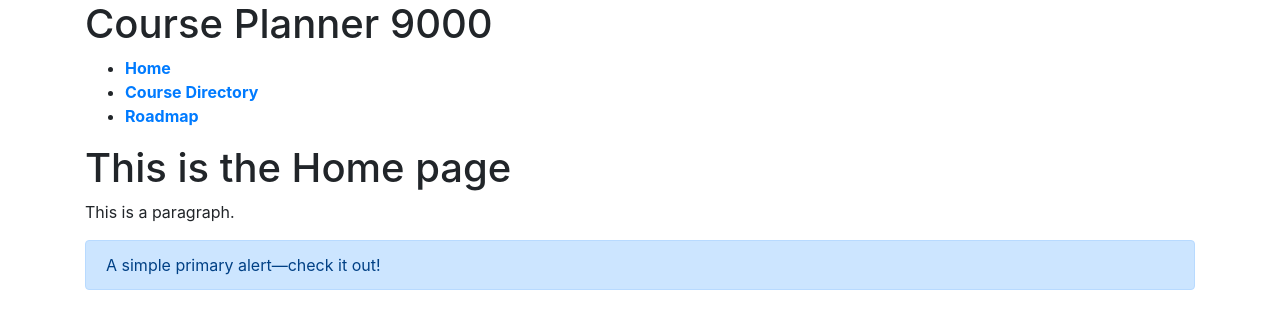
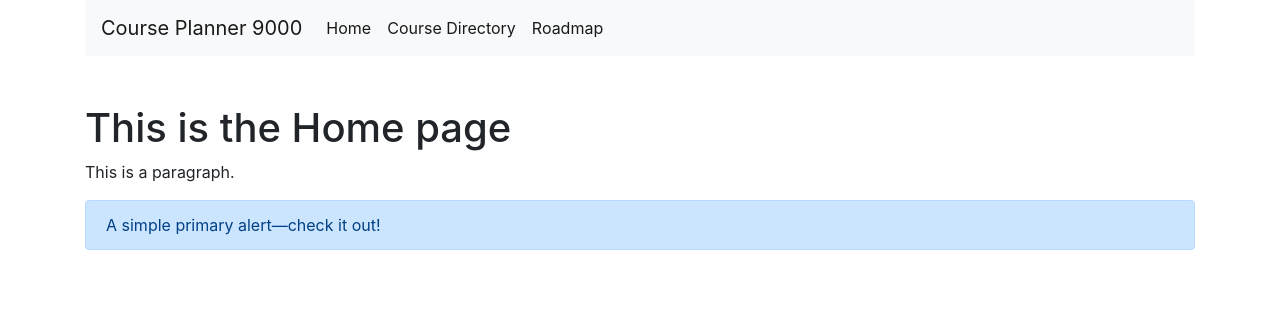
Before and after one commit to jamesHo22/CoursePlanner9000, a Flask app: page / in a window 1280 px wide. Shown: the top 329 px of the page. Run offline with Flask 2, Linux system fonts and the light colour scheme; some libraries are stand-ins or nearby versions.

Commit message:
Added basic bootstrap navbar

```diff
--- a/templates/layout.html
+++ b/templates/layout.html
@@ -3,17 +3,25 @@
   <body>
     <header>
       <div class="container">
-        <h1 class="logo">Course Planner 9000</h1>
-        <strong><nav>
-          <ul class="menu">
-            <li><a href="{{ url_for('home') }}">Home</a></li>
-            <li><a href="{{ url_for('course_dir') }}">Course Directory</a></li>
-            <li><a href="{{ url_for('roadmap') }}">Roadmap</a></li>
-          </ul>
-        </nav></strong>
+        <!-- Change the color scheme by switching light to dark or to color code -->
+        <nav class="navbar navbar-expand-lg navbar-light bg-light">
+          <a class="navbar-brand" href="#">Course Planner 9000</a>
+          <button class="navbar-toggler" type="button" data-toggle="collapse" data-target="#navbarNavAltMarkup" aria-controls="navbarNavAltMarkup" aria-expanded="false" aria-label="Toggle navigation">
+            <span class="navbar-toggler-icon"></span>
+          </button>
+          <div class="collapse navbar-collapse" id="navbarNavAltMarkup">
+            <div class="navbar-nav">
+              <!-- Change which is active by including active and the span block -->
+              <a class="nav-item nav-link active" href="{{ url_for('home') }}">Home <span class="sr-only">(current)</span></a>
+              <a class="nav-item nav-link active" href="{{ url_for('course_dir') }}">Course Directory <span class="sr-only">(current)</span></a>
+              <a class="nav-item nav-link active" href="{{ url_for('roadmap') }}" >Roadmap <span class="sr-only">(current)</span></a>
+            </div>
+          </div>
+        </nav>
       </div>
     </header>
     <div class="container">
+    <br></br>
       {% block content %}
       {% endblock %}
     </div>
```
